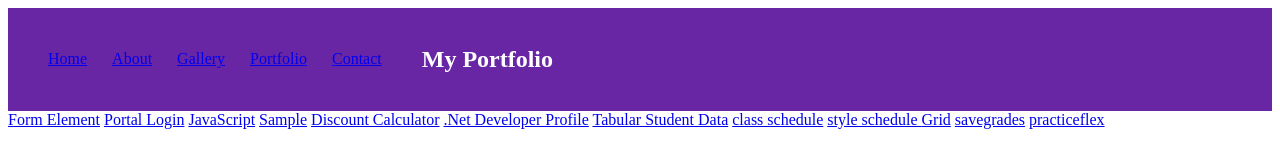
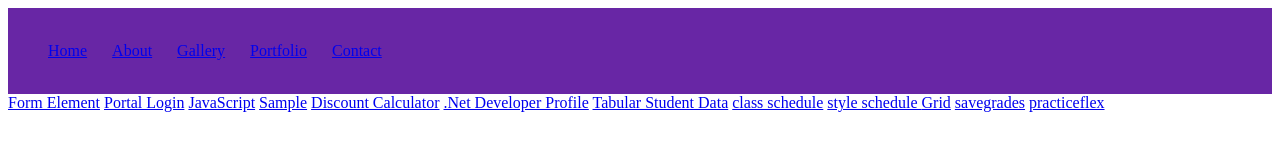
Before and after one commit to cheche877/cheche, a plain HTML site: page portfolio.html in a window 1280 px wide. Drawn offline with Linux system fonts and the light colour scheme.

Commit message:
Fix HTML formatting and structure in portfolio.html

```diff
--- a/portfolio.html
+++ b/portfolio.html
@@ -7,16 +7,14 @@
     <link rel="stylesheet" href="menu.css">
 </head>
 <body>
-    <nav class="navbar" role="navigation" aria-label="Main Navigation">
-        <ul>
+     <nav>
+    <ul>
         <li><a href="index.html">Home</a></li>
         <li><a href="about.html">About</a></li>
         <li><a href="gallery.html">Gallery</a></li>
         <li><a href="portfolio.html">Portfolio</a></li>
         <li><a href="contact.html">Contact</a></li>
     </ul>
-
-    <h2>My Portfolio</h2>
 </nav>
 
 
```
